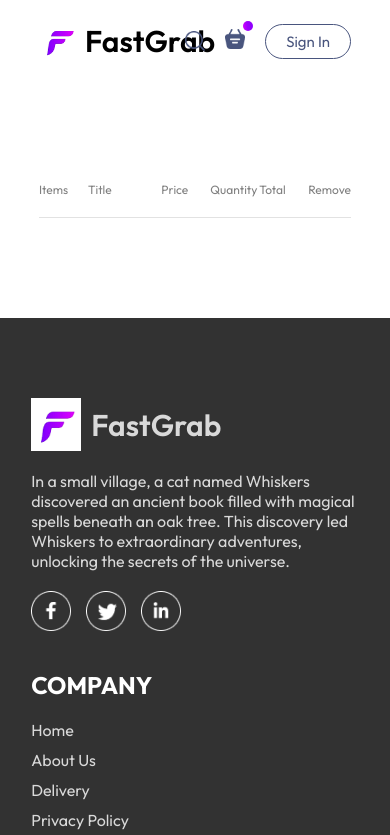
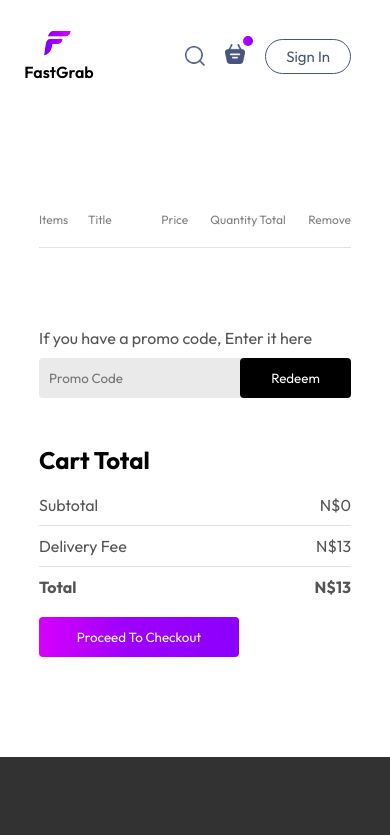
Before and after one commit to itachithesixpathsage/fastgrab-multivendor, a React (Vite) app: page /Cart in a window 390 px wide. Shown: the top 835 px of the page. Built offline with nearby package versions, Linux system fonts and the light colour scheme.

Commit message:
Updated Place Order page

```diff
--- a/src/components/Navbar/Navbar.css
+++ b/src/components/Navbar/Navbar.css
@@ -75,9 +75,14 @@
 }
 
 @media (max-width:1050px) {
-    .navbar .logo {
-        width: 140px;
-    }
+
+
+   .navbar .logo {
+        width: 45px; /* Reduce logo size */
+      }
+      .navbar .logo h1 {
+        font-size: 18px; /* Slightly smaller text */
+      }
 
     .navbar-menu{
         gap: 20px;
@@ -99,9 +104,18 @@
 }
 
 @media (max-width:900px) {
-    .navbar .logo {
-        width: 120px;
-    }
+     .navbar .logo{
+        flex-direction: column; /* Stack logo and text vertically */
+        align-items: center; /* Center-align vertically stacked items */
+      }
+      .navbar .logo {
+        width: 40px; /* Further reduce logo size */
+        margin-right: 0; /* No need for margin between logo and text */
+        margin-bottom: 10px; /* Space between logo and text when stacked */
+      }
+      .navbar .logo h1 {
+        font-size: 16px; /* Smaller text size for smaller screens */
+      }
 
     .navbar-menu{
         gap: 15px;
@@ -125,6 +139,7 @@
 
 @media (max-width:750px) {
 
+
     .navbar-menu{
         display: none;
     }
--- a/src/context/StoreContext.jsx
+++ b/src/context/StoreContext.jsx
@@ -1,4 +1,4 @@
-import { createContext, useState, useEffect} from "react";
+import { createContext, useState, useEffect } from "react";
 import { food_list } from "../assets/assets";
 
 
@@ -10,29 +10,38 @@
 
     const addToCart = (itemId) => {
         if (!cartItems[itemId]) {
-            setCartItems((prev)=>({...prev,[itemId]:1}))
+            setCartItems((prev) => ({ ...prev, [itemId]: 1 }))
         }
-        else{
-            setCartItems((prev)=>({...prev,[itemId]:prev[itemId]+1}))
+        else {
+            setCartItems((prev) => ({ ...prev, [itemId]: prev[itemId] + 1 }))
         }
     }
 
-   const removeFromCart = (itemId) => {
-        setCartItems((prev)=>({...prev,[itemId]:prev[itemId]-1}))
-   }
+    const removeFromCart = (itemId) => {
+        setCartItems((prev) => ({ ...prev, [itemId]: prev[itemId] - 1 }))
+    }
 
-   useEffect(()=>{
-    console.log(cartItems);
-   },[cartItems])
+    const getTotalCartAmount = () => {
+        let totalAmount = 0;
+        for (const item in cartItems) {
+            if (cartItems[item] > 0) {
+                let itemInfo = food_list.find((product) => product._id === item)
+                totalAmount += itemInfo.price * cartItems[item]
+            }
 
-    const contextValue ={
+        }
+        return totalAmount;
+    }
+
+    const contextValue = {
         food_list,
         cartItems,
         setCartItems,
         addToCart,
-        removeFromCart
+        removeFromCart,
+        getTotalCartAmount
     }
-    return(
+    return (
         <StoreContext.Provider value={contextValue}>
             {props.children}
         </StoreContext.Provider>
--- a/src/pages/Cart/Cart.css
+++ b/src/pages/Cart/Cart.css
@@ -28,3 +28,80 @@
 .cart-items-item .cross{
     cursor: pointer;
 }
+
+.cart-bottom{
+    margin-top: 80px;
+    display: flex;
+    justify-content: space-between;
+    gap: max(12vw, 20px);
+}
+
+.cart-total{
+    flex: 1;
+    display: flex;
+    flex-direction: column;
+    gap: 20px;
+}
+
+.cart-total-details{
+    display: flex;
+    justify-content: space-between;
+    color: #555;
+}
+
+.cart-total hr{
+    margin: 10px 0px;
+}
+
+.cart-total  button{
+    border: none;
+    color: #fff;
+    background: rgb(139,0,253);
+    background: linear-gradient(265deg, rgba(139,0,253,1) 0%, rgba(158,0,253,1) 56%, rgba(215,0,252,1) 100%);
+    width: max(15vw,200px);
+    padding: 12px 0px;
+    border-radius: 4px;
+    cursor: pointer;
+}
+
+.cart-promocode{
+    flex: 1;
+}
+
+.cart-promocode p{
+    color: #555;
+}
+
+.cart-promocode-input{
+    margin-top: 10px;
+    display: flex;
+    justify-content: space-between;
+    align-items: center;
+    background-color: #eaeaea;
+    border-radius: 4px;
+}
+
+.cart-promocode-input input{
+    background: transparent;
+    border: none;
+    outline: none;
+    padding-left: 10px;
+}
+
+.cart-promocode-input button{
+    width: max(10vw,150px);
+    padding: 12px 5px;
+    background-color: #000;
+    border: none;
+    color: #fff;
+    border-radius: 4px;
+}
+
+@media (max-width:750px){
+    .cart-bottom{
+        flex-direction: column-reverse;
+    }
+    .cart-promocode{
+        justify-content: start;
+    }
+}
--- a/src/pages/Cart/Cart.jsx
+++ b/src/pages/Cart/Cart.jsx
@@ -1,10 +1,13 @@
 import React, { useContext } from 'react'
 import './Cart.css'
 import { StoreContext } from "../../context/StoreContext"
+import { useNavigate } from 'react-router-dom'
 
 const Cart = () => {
 
-  const {cartItems,food_list,removeFromCart} = useContext(StoreContext)
+  const {cartItems,food_list,removeFromCart,getTotalCartAmount} = useContext(StoreContext)
+
+  const navigate = useNavigate()
 
   return (
     <div className="cart">
@@ -28,7 +31,7 @@
                     <p>{item.name}</p>
                     <p>N${item.price}</p>
                     <p>{cartItems[item._id]}</p>
-                    <p>{item.price*cartItems[item._id]}</p>
+                    <p>N${item.price*cartItems[item._id]}</p>
                     <p onClick={()=>removeFromCart(item._id)} className="cross">x</p>
                   </div>
                   <hr />
@@ -42,6 +45,39 @@
         })}
 
       </div>
+
+      <div className="cart-bottom">
+        <div className="cart-total">
+          <h2>Cart Total</h2>
+          <div>
+            <div className="cart-total-details">
+              <p>Subtotal</p>
+              <p>N${getTotalCartAmount()}</p>
+            </div>
+            <hr/>
+            <div className="cart-total-details">
+              <p>Delivery Fee</p>
+              <p>N${13}</p>
+            </div>
+            <hr/>
+            <div className="cart-total-details">
+              <b>Total</b>
+              <b>N${getTotalCartAmount()+13}</b>
+            </div>
+          </div>
+            <button onClick={()=>navigate('/PlaceOrder')}>Proceed To Checkout</button>
+        </div>
+        <div className="cart-promocode">
+          <div>
+            <p>If you have a promo code, Enter it here</p>
+            <div className="cart-promocode-input">
+              <input type="text" placeholder="Promo Code" />
+              <button>Redeem</button>
+            </div>
+          </div>
+        </div>
+      </div>
+
     </div>
   )
 }
--- a/src/pages/PlaceOrder/PlaceOrder.css
+++ b/src/pages/PlaceOrder/PlaceOrder.css
@@ -0,0 +1,16 @@
+.place-order{
+    display:flex;
+    align-items: start;
+    justify-content: space-between;
+    gap: 50px;
+    margin-top: 100px;
+}
+
+.place-order-left{
+    width: 100%;
+    max-width: max(30%,500px);
+}
+
+.place-order-left .title{
+
+}
--- a/src/pages/PlaceOrder/PlaceOrder.jsx
+++ b/src/pages/PlaceOrder/PlaceOrder.jsx
@@ -1,9 +1,59 @@
-import React from 'react'
+import React, { useContext } from 'react'
 import './PlaceOrder.css'
+import { StoreContext } from '../../context/StoreContext'
+
+
 
 const PlaceOrder = () => {
+
+  const { getTotalCartAmount } = useContext(StoreContext)
+
   return (
-    <div>PlaceOrder</div>
+    <div>
+      <form action="" className='place-order'>
+        <div className="place-order-left">
+          <p className="title">Delivery Information</p>
+          <div className="multi-fields">
+            <input type="text" placeholder='First Name' />
+            <input type="text" placeholder='Last Name' />
+          </div>
+          <input type="email" placeholder='Email Address' />
+          <input type="text" placeholder='Street' />
+          <div className="multi-fields">
+            <input type="text" placeholder='City' />
+            <input type="text" placeholder='Region' />
+          </div>
+          <div className="multi-fields">
+            <input type="text" placeholder='Zip Code' />
+            <input type="text" placeholder='Country' />
+          </div>
+          <input type="text" placeholder='Phone Number' />
+        </div>
+
+        <div className="place-order-right">
+          <div className="cart-total">
+            <h2>Cart Total</h2>
+            <div>
+              <div className="cart-total-details">
+                <p>Subtotal</p>
+                <p>N${getTotalCartAmount()}</p>
+              </div>
+              <hr />
+              <div className="cart-total-details">
+                <p>Delivery Fee</p>
+                <p>N${13}</p>
+              </div>
+              <hr />
+              <div className="cart-total-details">
+                <b>Total</b>
+                <b>N${getTotalCartAmount() + 13}</b>
+              </div>
+            </div>
+            <button>Proceed To Payment</button>
+          </div>
+        </div>
+      </form>
+    </div>
   )
 }
 
```
